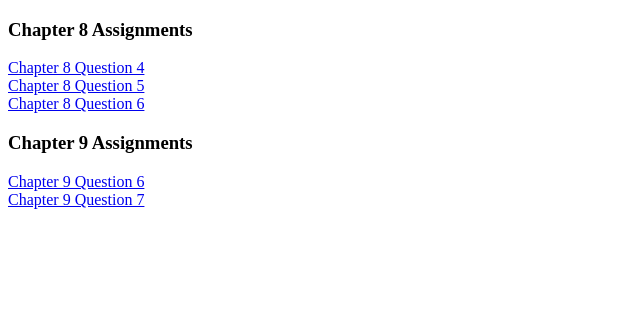
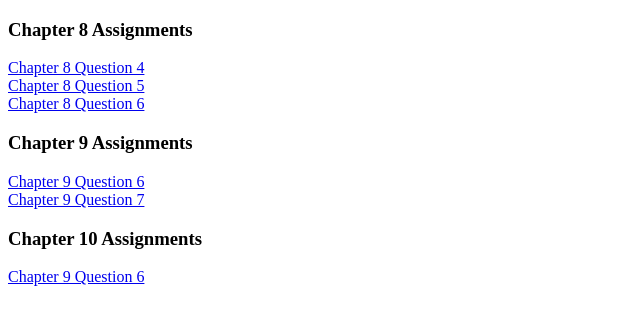
Before and after one commit to Kalioc/kalioc.github.io, a plain HTML site: page index.html in a window 1280 px wide. Shown: the whole page, without its empty margins (0-640 px from the left). Drawn offline with Linux system fonts and the light colour scheme.

Commit message:
Update index.html

```diff
--- a/index.html
+++ b/index.html
@@ -17,7 +17,12 @@
     <h3>Chapter 9 Assignments</h3>
     <p>
         <a href = "chapter9/9_6.html">Chapter 9 Question 6</a><br>
-	<a href = "chapter9/9_7.html">Chapter 9 Question 7</a><br>
+	    <a href = "chapter9/9_7.html">Chapter 9 Question 7</a><br>
+    </p>
+
+    <h3>Chapter 10 Assignments</h3>
+    <p>
+        <a href = "chapter10_11/10_5.html">Chapter 9 Question 6</a><br>
     </p>
 </body>
 
```
